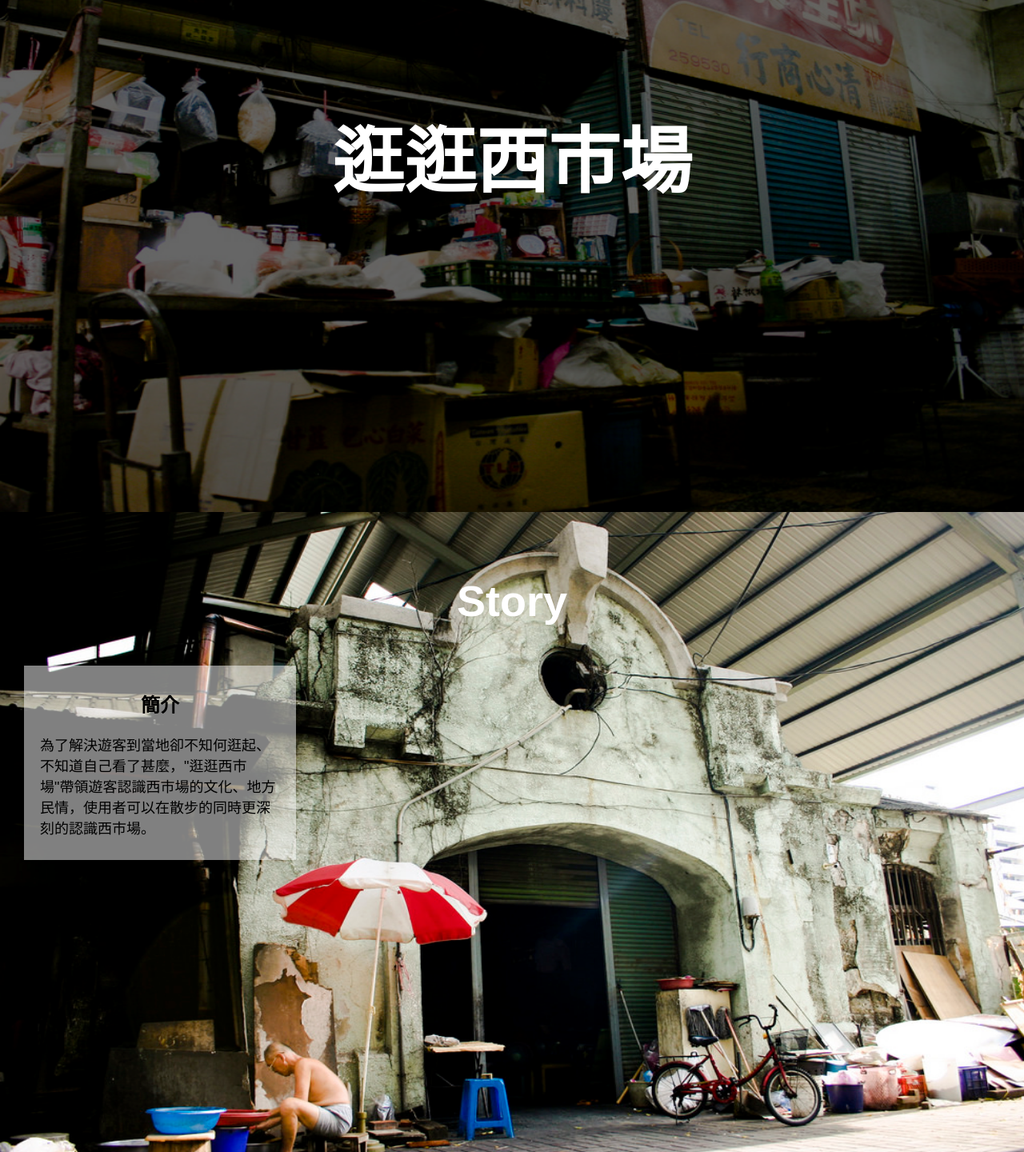
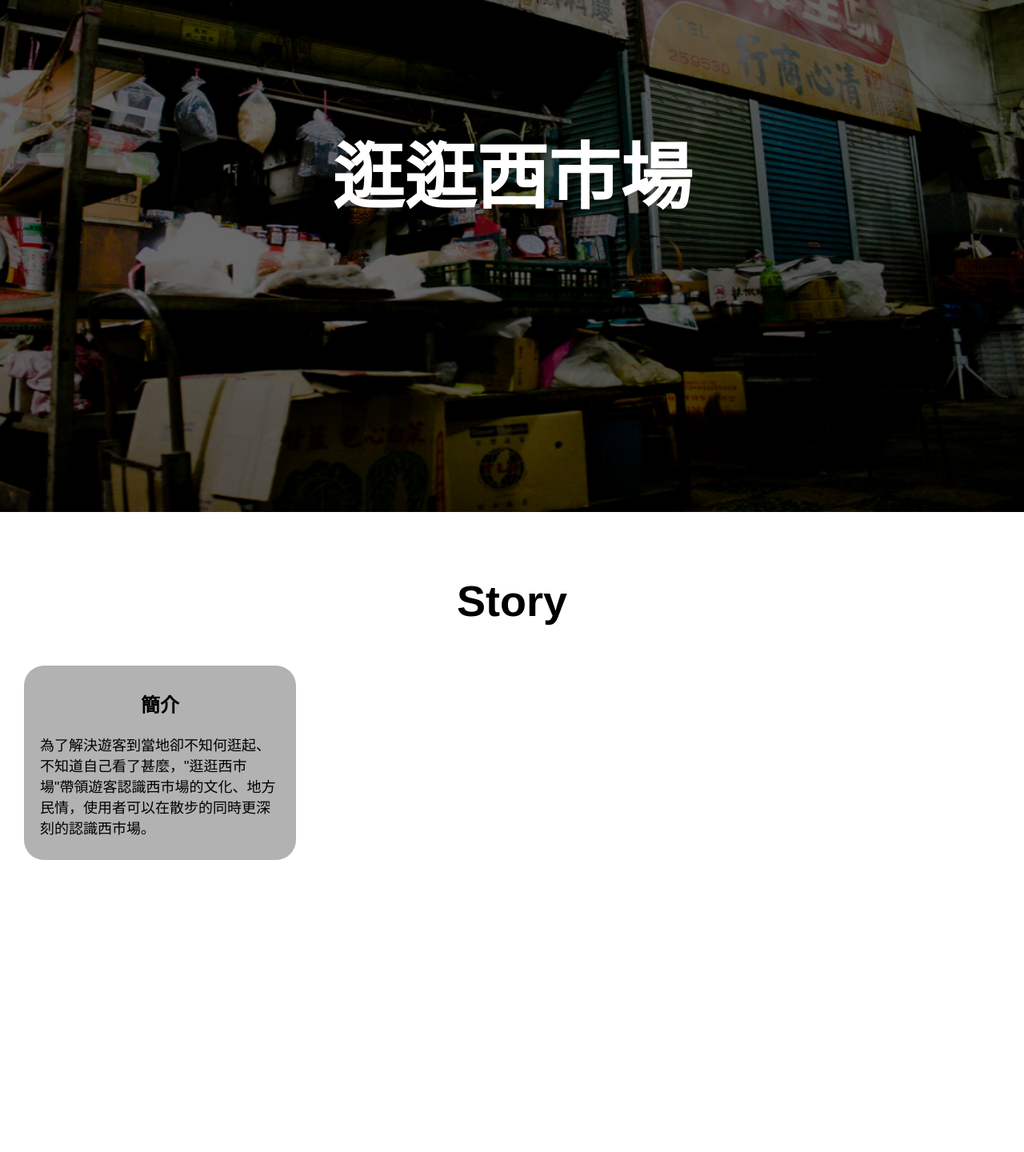
Before and after one commit to chienhung-lin/West-Market, a plain HTML site: page index.html in a window 1280 px wide. Shown: the part 160-1600 px from the top of the page at 80% size. Drawn offline with nearby package versions, Linux system fonts and the light colour scheme; grey boxes are pictures that could not be loaded.

Commit message:
background and slide fixed
1. remove bg of page2 and page3
2. fixed the slider bug

```diff
--- a/css/style.css
+++ b/css/style.css
@@ -114,8 +114,15 @@ div#page1 div.overlayer-view {
 	background-color: rgba(0,0,0,0.6);
 	height: 100%;
 	width: auto;
-	padding-top:290px;
-	padding-bottom: 20px;
+}
+
+h1.title.big_font.white-font {
+	position: absolute;
+	width: 480px;
+	height: 180px;
+	top: 50%;
+	left: 50%;
+	margin: -90px 0px 0px -240px;
 }
 
 /*------------------------------*/
@@ -123,7 +130,6 @@ div#page1 div.overlayer-view {
 
 /*-----------CONTENT------------*/
 div#page2 {
-	background-image: url("../img/slide4.png");
     background-repeat: no-repeat;
     background-position: center;
 	background-size: 100% 100%;
@@ -133,13 +139,14 @@ div#page2 {
 
 div#page2 div.border-container div.intro{
 	position:relative;
-	background-color: rgba(256,256,256,0.5);
+	background-color: rgba(0,0,0,0.3);
 	height:auto;
 	width:25%;
-
 	left: 30px;
 	top: 50px;
 	padding: 10px;
+
+	border-radius: 25px;
 }
 
 div.intro p, div.intro h3 {
@@ -155,8 +162,6 @@ div.intro h2 {
 
 /*-----------MEMBERS------------*/
 div#page3 {
-	background-image: url('../img/wooden_background.png');
-	height: auto;
 }
 
 
--- a/index.html
+++ b/index.html
@@ -44,7 +44,7 @@
   <div class="border-container">
 
     <div>
-      <h1 class="title small_font white-font">Story</h1>
+      <h1 class="title small_font">Story</h1>
     </div>
 
     <div class="intro">
@@ -61,7 +61,7 @@
   <div class="members-container border-container">
 
     <div>
-      <h1 class="title small_font white-font">Members</h1>
+      <h1 class="title small_font">Members</h1>
     </div>
 
     <div id="member1" class="member-container">
--- a/js/pageslide.js
+++ b/js/pageslide.js
@@ -1,4 +1,7 @@
-$('div.nav-bar > ul > li > a').on('click',function(){
+$('div.nav-bar > ul > li > a').on('click',function( event ){
+
+	event.preventDefault();
+
 	var $name = $(this).attr('href');
 
 	$name = $name.slice(1, $name.length);
```
